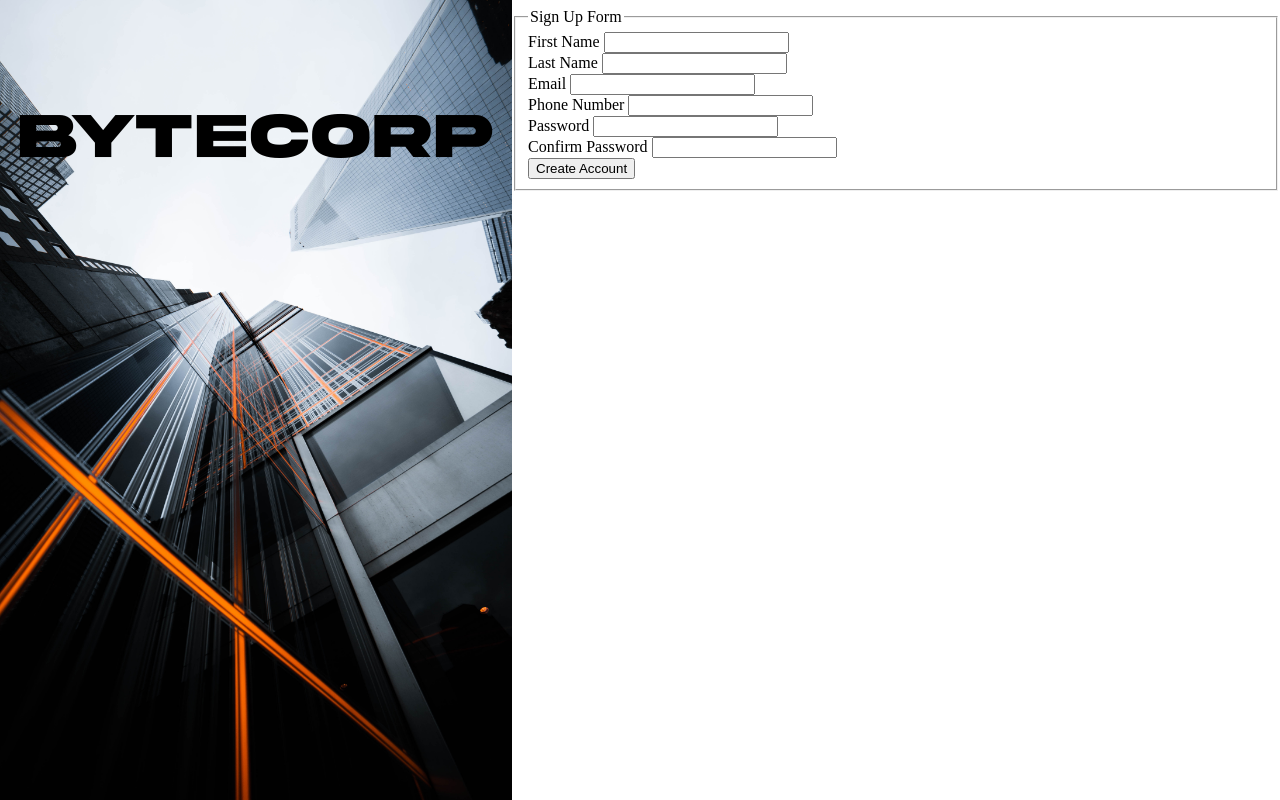
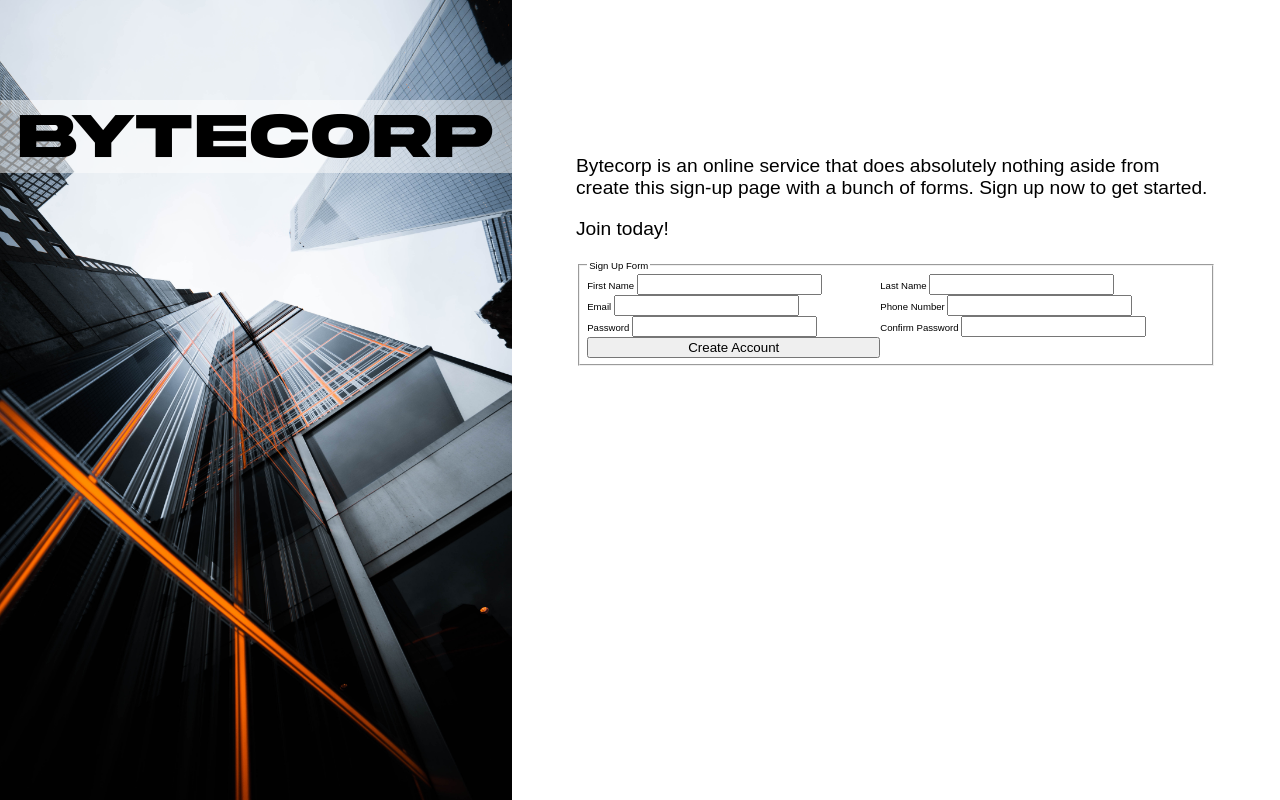
Before and after one commit to thephilosopher13/sign-up-form, a plain HTML site: page index.html in a window 1280 px wide. Drawn offline with Linux system fonts and the light colour scheme.

Commit message:
Made form into a grid

```diff
--- a/index.html
+++ b/index.html
@@ -12,7 +12,10 @@
         <div class="logo">BYTECORP</div>
     </div>
     <div class="maincontent">
-        <div></div>
+        <div class="description">
+            <p>Bytecorp is an online service that does absolutely nothing aside from create this sign-up page with a bunch of forms. Sign up now to get started.</p>
+            <p>Join today!</p>
+        </div>
         <div>
             <form action="">
                 <fieldset>
--- a/styles.css
+++ b/styles.css
@@ -22,10 +22,35 @@
     font-size: 5vw;
     top: 12.5%;
     text-align: center;
+    background-color: rgba(255, 255, 255, 0.5);
 }
 
 .maincontent {
+    font-family: Arial, Helvetica, sans-serif;
     right: 0;
-    width: 60vw;
-    position: absolute;
+    width: 50vw;
+    position: fixed;
+    align-items: center;
+    justify-content: center;
+    overflow-x: hidden;
+    height: 100vw;
+    padding-left: 5vw;
+    padding-right: 5vw;
+    padding-top: 10vw;
+    padding-bottom: 10vw;
+    zoom: 1;
 }
+
+.maincontent .description {
+    font-size: 1.5vw;
+}
+
+.maincontent form {
+    font-size: 0.75vw;
+}
+
+.maincontent form fieldset {
+    display: grid;
+    grid-template-rows: auto auto auto;
+    grid-template-columns: auto auto;
+}
```
